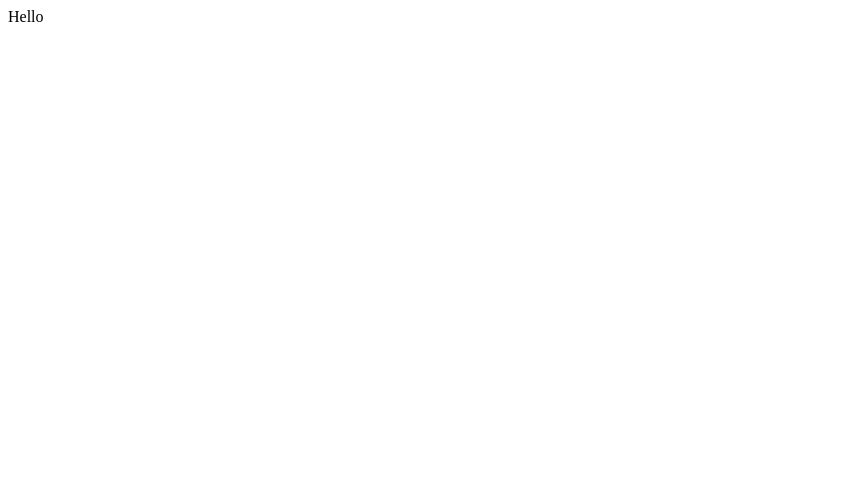
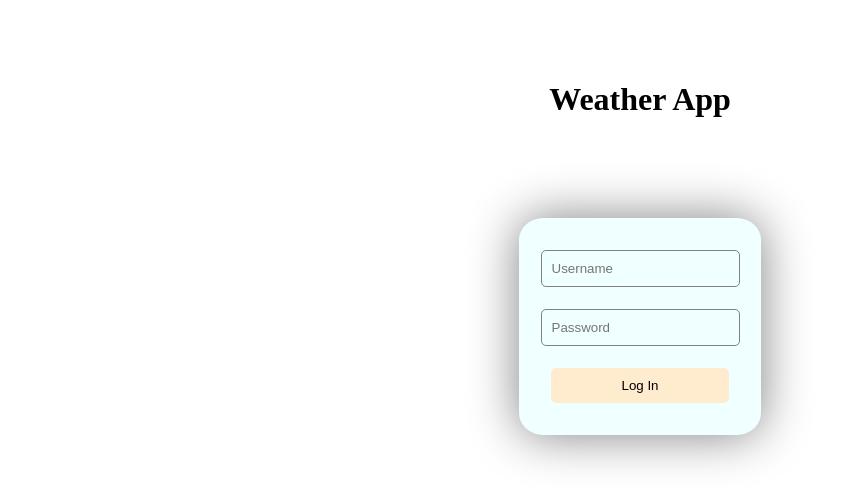
Before and after one commit to dark-N00B/Simp_Weather, a React (Create React App) app: page / in a window 1280 px wide. Shown: the top 504 px of the page, without its empty margins (0-847 px from the left). Built offline with nearby package versions, Linux system fonts and the light colour scheme; no server answers.

Commit message:
Login Styling

```diff
--- a/src/App.js
+++ b/src/App.js
@@ -1,4 +1,6 @@
 import React from 'react';
+import Login from './components/Login';
+import Weather from './components/Weather';
 
 
 
@@ -7,7 +9,8 @@ import React from 'react';
 function App() {
     return (
         <div>
-            Hello
+            {/*<Weather />*/}
+            <Login />
         </div>
     )
 }
--- /dev/null
+++ b/src/components/Login.css
@@ -0,0 +1,58 @@
+.main {
+    display: flex;
+    justify-content: center;
+    align-items: center;
+    flex-direction: column;
+    height: 50vh;
+}
+
+h1 {
+    margin-top: 100px;
+    margin-bottom: 100px;
+}
+
+
+.main div {
+    margin: 10%;
+    display: flex;
+    align-items: center;
+    justify-content: center;
+}
+
+form {
+    padding: 10px;
+    background-color: azure;
+    box-shadow: 0px 0px 50px gray;
+    border-radius: 10%;
+}
+
+button, input {
+    border: none;
+    border-radius: 5px;
+    width: 200px;
+    padding: 10px;
+}
+
+input {
+    border: thin solid gray;
+    background-color: azure;
+    transition-duration: 500ms;
+}
+
+input:hover {
+    border: none;
+    transition-duration: 200ms;
+    box-shadow: 0px 0px 10px gray;
+}
+
+button {
+    background-color: blanchedalmond;
+    transition-duration: 500ms;
+}
+
+button:hover {
+    transform: scale(107%);
+    color: white;
+    background-color: coral;
+    transition-duration: 500ms;
+}
--- a/src/components/Login.js
+++ b/src/components/Login.js
@@ -1,4 +1,5 @@
 import React from 'react';
+import './Login.css';
 
 
 
@@ -7,8 +8,19 @@ import React from 'react';
 
 function Login() {
     return (
-        <div>
-
+        <div className="main">
+            <h1>Weather App</h1>
+            <form>
+                <div>
+                    <input id="username" placeholder="Username" />
+                </div>
+                <div>
+                    <input id="password" type="password" placeholder="Password" />
+                </div>
+                <div>
+                    <button>Log In</button>
+                </div>
+            </form>
         </div>
     )
 }
--- a/src/components/Weather.js
+++ b/src/components/Weather.js
@@ -1,11 +1,24 @@
-import React from 'react';
-
-
+import React, { useState, useEffect } from 'react';
+import API_KEY from '../API_KEY';
 
 
 
 
 function Weather() {
+
+    const [weatherData, setWeatherData] = useState([]);
+    const [city, setCity] = useState('Delhi');
+
+    useEffect(() => {
+        async function fetchData() {
+            const response = await fetch(`https://api.openweathermap.org/data/2.5/weather?q=${city}&appid=${API_KEY}`);
+            const jsonData = await response.json();
+            console.log(jsonData)
+            setWeatherData(jsonData);
+        }
+
+        fetchData();
+    },[])
     return (
         <div>
 
```
Also changed, not shown: src/components/AboutPanel.js (added, +16 -0 lines), 1 other file (tests, documents, lock files or other folders).
